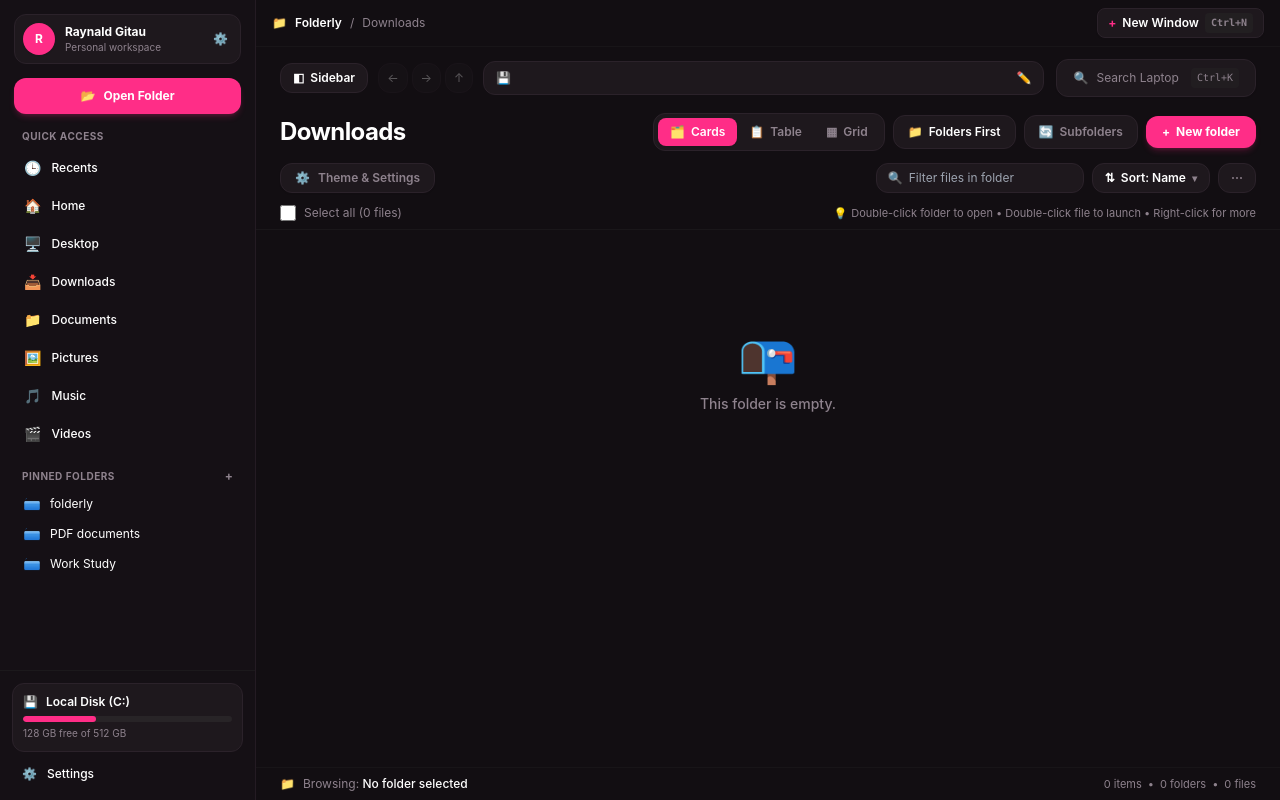
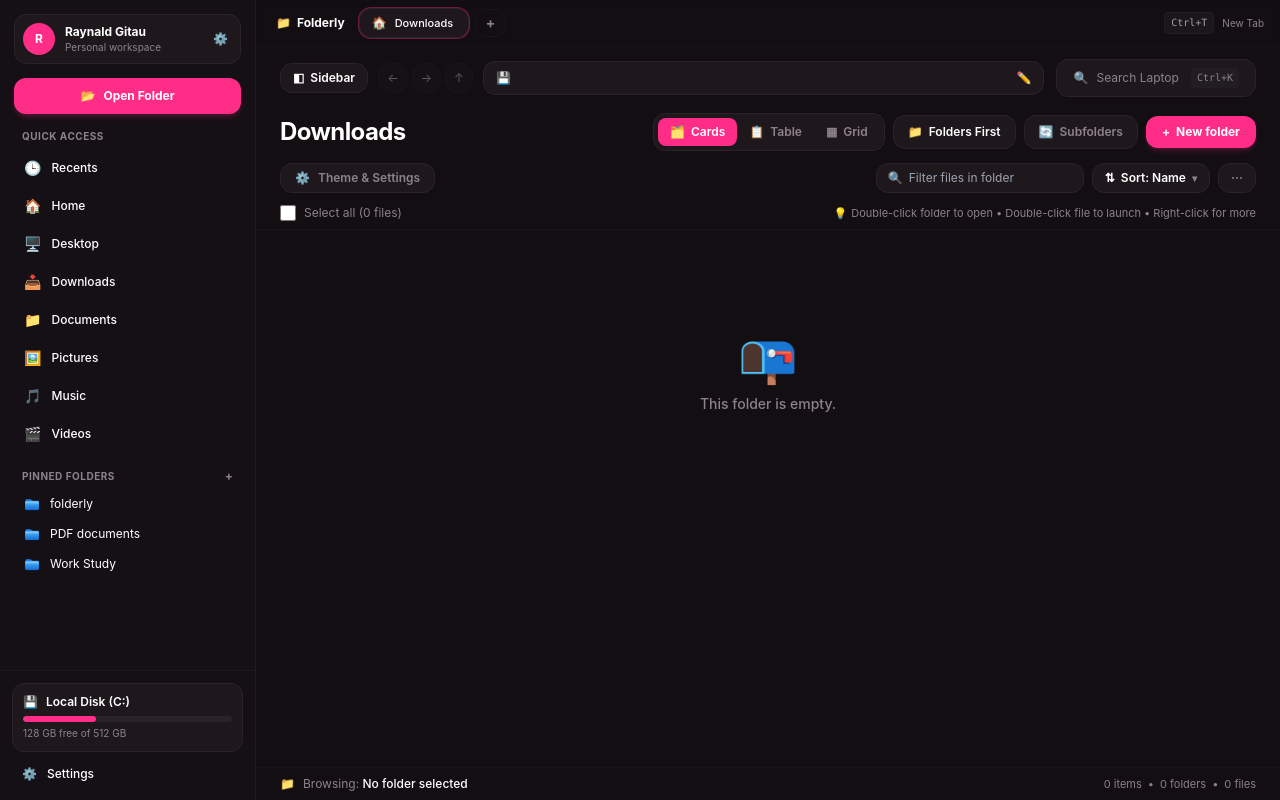
Before and after one commit to rayynaldgitau/Folderly-, a React (Vite) app: page / in a window 1280 px wide. Built offline with nearby package versions, Linux system fonts and the light colour scheme.

Commit message:
Fix desktop path resolution, redesign macOS folder icon, and implement tabbed navigation

```diff
--- a/src/App.tsx
+++ b/src/App.tsx
@@ -26,6 +26,7 @@
   DrawerPosition,
   SortField,
   SystemUserInfo,
+  TabItem,
 } from "./types";
 
 /** Default initial rule configuration. */
@@ -42,6 +43,47 @@
   append_text: "",
   prepend_text: "",
 };
+
+/**
+ * Catches unexpected React render errors and displays a recovery card instead of crashing.
+ */
+class ErrorBoundary extends React.Component<
+  { children: React.ReactNode },
+  { hasError: boolean; error: string | null }
+> {
+  constructor(props: { children: React.ReactNode }) {
+    super(props);
+    this.state = { hasError: false, error: null };
+  }
+  static getDerivedStateFromError(error: Error) {
+    return { hasError: true, error: error.message };
+  }
+  componentDidCatch(error: Error, errorInfo: React.ErrorInfo) {
+    console.error("ErrorBoundary caught error:", error, errorInfo);
+  }
+  render() {
+    if (this.state.hasError) {
+      return (
+        <div className="flex-1 flex flex-col items-center justify-center p-8 text-center bg-card rounded-2xl m-4 border border-neutral-800">
+          <span className="text-4xl mb-3">⚠️</span>
+          <h2 className="text-base font-bold text-primary-color mb-1">
+            Display Error Recovered
+          </h2>
+          <p className="text-xs text-muted-color mb-4 max-w-md">
+            {this.state.error || "An unexpected error occurred while rendering items."}
+          </p>
+          <button
+            onClick={() => this.setState({ hasError: false, error: null })}
+            className="px-4 py-2 rounded-xl bg-[#ff2d87] hover:bg-[#e61b74] text-white text-xs font-bold transition-all shadow-md shadow-[#ff2d87]/20"
+          >
+            Retry View
+          </button>
+        </div>
+      );
+    }
+    return this.props.children;
+  }
+}
 
 /**
  * Root Application Component for Folderly.
@@ -83,7 +125,17 @@
     return () => window.removeEventListener("keydown", handleKeyDown);
   }, []);
 
-  // ── Navigation & Explorer State ──────────────────────────────────────────
+  // ── Navigation, Tabs & Explorer State ────────────────────────────────────
+  const [tabs, setTabs]                   = useState<TabItem[]>([
+    {
+      id: "tab-default",
+      title: "Downloads",
+      path: null,
+      history: [],
+      historyIndex: -1,
+    },
+  ]);
+  const [activeTabId, setActiveTabId]     = useState<string>("tab-default");
   const [currentPath, setCurrentPath]     = useState<string | null>(null);
   const [history, setHistory]             = useState<string[]>([]);
   const [historyIndex, setHistoryIndex]   = useState<number>(-1);
@@ -230,6 +282,22 @@
             });
             setHistoryIndex((prev) => prev + 1);
           }
+
+          setTabs((prev) =>
+            prev.map((t) =>
+              t.id === activeTabId
+                ? {
+                    ...t,
+                    title: "Recent Files",
+                    path: "recents",
+                    history: pushHistory
+                      ? [...t.history.slice(0, historyIndex + 1), "recents"]
+                      : t.history,
+                    historyIndex: pushHistory ? historyIndex + 1 : t.historyIndex,
+                  }
+                : t
+            )
+          );
         } catch (err) {
           setStatus({ msg: `Error loading recents: ${err}`, type: "error" });
         } finally {
@@ -268,13 +336,33 @@
           });
           setHistoryIndex((prev) => prev + 1);
         }
+
+        const tabTitle =
+          path === "recents"
+            ? "Recent Files"
+            : path.split(/[\\/]/).filter(Boolean).pop() || "Folder";
+        setTabs((prev) =>
+          prev.map((t) =>
+            t.id === activeTabId
+              ? {
+                  ...t,
+                  title: tabTitle,
+                  path,
+                  history: pushHistory
+                    ? [...t.history.slice(0, historyIndex + 1), path]
+                    : t.history,
+                  historyIndex: pushHistory ? historyIndex + 1 : t.historyIndex,
+                }
+              : t
+          )
+        );
       } catch (err) {
         setStatus({ msg: `Navigation error: ${err}`, type: "error" });
       } finally {
         setLoading(false);
       }
     },
-    [isRecursive, historyIndex]
+    [isRecursive, historyIndex, activeTabId]
   );
 
   const handleGoBack = useCallback(() => {
@@ -375,6 +463,18 @@
           qa.find((q) => q.name === "Desktop")?.path ||
           qa[0]?.path;
         if (defaultTarget) {
+          const title =
+            defaultTarget.split(/[\\/]/).filter(Boolean).pop() || "Downloads";
+          setTabs([
+            {
+              id: "tab-default",
+              title,
+              path: defaultTarget,
+              history: [defaultTarget],
+              historyIndex: 0,
+            },
+          ]);
+          setActiveTabId("tab-default");
           navigateTo(defaultTarget);
         }
       } catch (e) {
@@ -444,28 +544,95 @@
   );
 
   /**
-   * Spawns a new independent Folderly window like File Explorer (Ctrl+N).
+   * Switches the active view to a specific tab.
+   *
+   * @param tabId - Unique ID of the tab to activate.
    */
-  const handleOpenNewWindow = useCallback(async () => {
-    try {
-      await invoke("open_new_window");
-      setStatus({ msg: "Opened new Folderly window.", type: "success" });
-    } catch (err) {
-      setStatus({ msg: `Failed to open new window: ${err}`, type: "error" });
+  const handleSelectTab = useCallback(
+    (tabId: string) => {
+      const target = tabs.find((t) => t.id === tabId);
+      if (!target) return;
+      setActiveTabId(tabId);
+      setHistory(target.history);
+      setHistoryIndex(target.historyIndex);
+      if (target.path) {
+        navigateTo(target.path, false);
       }
-  }, []);
+    },
+    [tabs, navigateTo]
+  );
 
-  // Global keyboard shortcuts (Ctrl+N for new window)
+  /**
+   * Opens a new tab, loading either a given folder or the Downloads / default folder.
+   *
+   * @param initialPath - Optional folder path to seed the new tab with.
+   */
+  const handleNewTab = useCallback(
+    (initialPath?: string) => {
+      const targetPath =
+        initialPath ||
+        quickAccess.find((q) => q.name === "Downloads")?.path ||
+        quickAccess.find((q) => q.name === "Desktop")?.path ||
+        "recents";
+      const title =
+        targetPath === "recents"
+          ? "Recent Files"
+          : targetPath.split(/[\\/]/).filter(Boolean).pop() || "New Tab";
+      const newTab: TabItem = {
+        id: `tab-${Date.now()}-${Math.random().toString(36).slice(2, 6)}`,
+        title,
+        path: targetPath,
+        history: [targetPath],
+        historyIndex: 0,
+      };
+      setTabs((prev) => [...prev, newTab]);
+      setActiveTabId(newTab.id);
+      navigateTo(targetPath, false);
+      setStatus({ msg: `Opened new tab: ${title}`, type: "info" });
+    },
+    [quickAccess, navigateTo]
+  );
+
+  /**
+   * Closes a tab and selects an adjacent remaining tab.
+   *
+   * @param tabId - ID of the tab to close.
+   */
+  const handleCloseTab = useCallback(
+    (tabId: string) => {
+      if (tabs.length <= 1) return;
+      const closeIndex = tabs.findIndex((t) => t.id === tabId);
+      const remaining = tabs.filter((t) => t.id !== tabId);
+      setTabs(remaining);
+      if (activeTabId === tabId) {
+        const nextActive = remaining[Math.max(0, closeIndex - 1)];
+        if (nextActive) {
+          setActiveTabId(nextActive.id);
+          setHistory(nextActive.history);
+          setHistoryIndex(nextActive.historyIndex);
+          if (nextActive.path) {
+            navigateTo(nextActive.path, false);
+          }
+        }
+      }
+    },
+    [tabs, activeTabId, navigateTo]
+  );
+
+  // Global keyboard shortcuts (Ctrl+T for new tab, Ctrl+W to close active tab)
   useEffect(() => {
     const handleKeyDown = (e: KeyboardEvent) => {
-      if ((e.ctrlKey || e.metaKey) && e.key.toLowerCase() === "n") {
+      if ((e.ctrlKey || e.metaKey) && e.key.toLowerCase() === "t") {
         e.preventDefault();
-        handleOpenNewWindow();
+        handleNewTab();
+      } else if ((e.ctrlKey || e.metaKey) && e.key.toLowerCase() === "w") {
+        e.preventDefault();
+        handleCloseTab(activeTabId);
       }
     };
     window.addEventListener("keydown", handleKeyDown);
     return () => window.removeEventListener("keydown", handleKeyDown);
-  }, [handleOpenNewWindow]);
+  }, [handleNewTab, handleCloseTab, activeTabId]);
 
   const handleShowInFileManager = useCallback(async (path: string) => {
     try {
@@ -793,12 +960,17 @@
           sortField={sortField}
           onSortChange={setSortField}
           onOpenSettings={() => setIsSettingsOpen(true)}
-          onNewWindow={handleOpenNewWindow}
+          tabs={tabs}
+          activeTabId={activeTabId}
+          onSelectTab={handleSelectTab}
+          onNewTab={handleNewTab}
+          onCloseTab={handleCloseTab}
         />
 
         {/* Workspace Central Area */}
         <div className="flex flex-1 min-h-0 overflow-hidden relative">
           <div className="flex-1 overflow-y-auto">
+            <ErrorBoundary>
               {viewMode === "details" ? (
                 <FileTableView
                   folders={filteredFolders}
@@ -836,6 +1008,7 @@
                   }
                 />
               )}
+            </ErrorBoundary>
           </div>
 
           {/* ── Right Renamer Drawer (when position is 'right') ── */}
--- a/src/components/MacIcons.tsx
+++ b/src/components/MacIcons.tsx
@@ -114,8 +114,9 @@
 }
 
 /**
- * Renders an authentic macOS-style blue folder icon with tab on top left,
- * soft cyan-blue gradient (#4aa3f0 to #1f75d5), subtle highlight and bottom shadow.
+ * Renders an authentic macOS Big Sur/Sonoma-style blue folder icon.
+ * Features the signature top-left rounded tab, radiant Apple sky-to-royal-blue
+ * gradient (#5ac8fa to #1370d6), specular rim highlight, and soft natural elevation.
  *
  * @param props - Folder icon configuration options.
  * @returns Rendered SVG folder element.
@@ -141,91 +142,82 @@
       aria-hidden="true"
     >
       <defs>
-        {/* Soft cyan/blue gradient for the front flap (#4aa3f0 to #1f75d5) */}
-        <linearGradient id={`${id}-front`} x1="0" y1="0" x2="0" y2="1">
-          <stop offset="0%" stopColor="#4aa3f0" />
-          <stop offset="100%" stopColor="#1f75d5" />
+        {/* Apple radiant blue front flap gradient */}
+        <linearGradient id={`${id}-front`} x1="32" y1="21.5" x2="32" y2="55.5" gradientUnits="userSpaceOnUse">
+          <stop offset="0%" stopColor="#5ac8fa" />
+          <stop offset="28%" stopColor="#3ca2f5" />
+          <stop offset="100%" stopColor="#136ed4" />
         </linearGradient>
 
-        {/* Darker blue gradient for the back cavity and top-left tab */}
-        <linearGradient id={`${id}-back`} x1="0" y1="0" x2="0" y2="1">
-          <stop offset="0%" stopColor="#257cd4" />
-          <stop offset="100%" stopColor="#175ca8" />
+        {/* Deep blue back cavity and tab gradient */}
+        <linearGradient id={`${id}-back`} x1="32" y1="12" x2="32" y2="54" gradientUnits="userSpaceOnUse">
+          <stop offset="0%" stopColor="#2582e8" />
+          <stop offset="100%" stopColor="#1155a6" />
         </linearGradient>
 
-        {/* Soft top-edge gloss shine */}
-        <linearGradient id={`${id}-highlight`} x1="0" y1="0" x2="0" y2="1">
-          <stop offset="0%" stopColor="#ffffff" stopOpacity="0.38" />
+        {/* Soft specular sheen overlay for the top of the flap */}
+        <linearGradient id={`${id}-sheen`} x1="32" y1="21.5" x2="32" y2="35" gradientUnits="userSpaceOnUse">
+          <stop offset="0%" stopColor="#ffffff" stopOpacity="0.32" />
           <stop offset="100%" stopColor="#ffffff" stopOpacity="0" />
         </linearGradient>
 
-        {/* Drop shadow for folder depth */}
-        <filter id={`${id}-shadow`} x="-10%" y="0%" width="120%" height="130%">
-          <feDropShadow dx="0" dy="2" stdDeviation="1.5" floodColor="#0e3f73" floodOpacity="0.32" />
+        {/* Tactile elevation drop shadow */}
+        <filter id={`${id}-shadow`} x="-12%" y="-5%" width="124%" height="135%">
+          <feDropShadow dx="0" dy="2" stdDeviation="1.8" floodColor="#073262" floodOpacity="0.38" />
         </filter>
       </defs>
 
-      {/* Back tab on the left and rear plate */}
+      {/* ── 1. Back Tab & Rear Folder Plate ── */}
       <path
-        d="M 6 15 C 6 11.7 8.7 9 12 9 L 26 C 28.5 9 30.7 10.3 32 12.3 L 34.5 15.5 C 35.5 16.8 37 17.5 38.6 17.5 L 56 17.5 C 59.3 17.5 62 20.2 62 23.5 L 62 50 C 62 53.3 59.3 56 56 56 L 6 56 C 2.7 56 0 53.3 0 50 L 0 21 C 0 17.7 2.7 15 6 15 Z"
+        d="M 6.5 18 C 6.5 14.5 8.5 12.5 12 12.5 L 24 12.5 C 26.8 12.5 28.6 13.8 30.5 16 C 32 17.7 33.8 18.5 36 18.5 L 54.5 18.5 C 57.5 18.5 59.5 20.5 59.5 23.5 L 59.5 49 C 59.5 52 57.5 54 54.5 54 L 9.5 54 C 6.5 54 4.5 52 4.5 49 L 4.5 23 C 4.5 20.2 5.5 18 6.5 18 Z"
         fill={`url(#${id}-back)`}
       />
 
-      {/* Dark interior cavity groove behind the front flap */}
+      {/* ── 2. Subtle Interior Cavity Shade ── */}
       <path
-        d="M 4 21.5 L 60 21.5"
-        stroke="#124f91"
-        strokeWidth="1.8"
-        strokeOpacity="0.7"
+        d="M 6 22 L 58 22"
+        stroke="#0d4684"
+        strokeWidth="1.6"
+        strokeOpacity="0.4"
       />
 
-      {/* Front folder flap with rounded corners */}
+      {/* ── 3. Front Folder Flap (Smooth Rounded Rectangle) ── */}
       <rect
-        x="1"
-        y="21"
-        width="62"
-        height="35"
+        x="4.5"
+        y="21.5"
+        width="55"
+        height="34"
         rx="5.5"
         fill={`url(#${id}-front)`}
         filter={`url(#${id}-shadow)`}
       />
 
-      {/* Soft highlight overlay on upper half */}
+      {/* ── 4. Upper Half Subtle Gloss Sheen ── */}
       <rect
-        x="1"
-        y="21"
-        width="62"
-        height="13"
+        x="4.5"
+        y="21.5"
+        width="55"
+        height="14"
         rx="5.5"
-        fill={`url(#${id}-highlight)`}
+        fill={`url(#${id}-sheen)`}
       />
 
-      {/* Crisp cyan top-edge highlight stroke */}
+      {/* ── 5. Crisp Specular Top-Edge Rim Highlight ── */}
       <path
-        d="M 3.5 22.5 Q 3.5 22 6 22 L 58 22 Q 60.5 22 60.5 22.5"
-        stroke="#8bd0fd"
-        strokeWidth="1.2"
+        d="M 7.5 22.5 L 56.5 22.5"
+        stroke="#ffffff"
+        strokeWidth="1"
+        strokeOpacity="0.55"
         strokeLinecap="round"
       />
 
-      {/* Embossed horizontal groove (macOS folder signature) */}
-      <line
-        x1="6"
-        y1="37"
-        x2="58"
-        y2="37"
-        stroke="#175da7"
-        strokeWidth="1"
-        strokeOpacity="0.35"
-      />
-      <line
-        x1="6"
-        y1="38"
-        x2="58"
-        y2="38"
-        stroke="#7cc3fb"
-        strokeWidth="1"
-        strokeOpacity="0.3"
+      {/* ── 6. Bottom Edge Ambient Reflected Rim ── */}
+      <path
+        d="M 8 55 L 56 55"
+        stroke="#0c4c94"
+        strokeWidth="0.8"
+        strokeOpacity="0.4"
+        strokeLinecap="round"
       />
     </svg>
   );
--- a/src/components/NavigationBar.tsx
+++ b/src/components/NavigationBar.tsx
@@ -1,5 +1,6 @@
 import React, { useState, useEffect, useRef, useMemo } from "react";
-import type { ViewMode, DrawerPosition, SortField } from "../types";
+import type { ViewMode, DrawerPosition, SortField, TabItem } from "../types";
+import { MacFolderIcon } from "./MacIcons";
 
 /**
  * Properties for the NavigationBar component.
@@ -69,8 +70,16 @@
   onSortChange?: (field: SortField) => void;
   /** Callback to open preferences and settings modal. */
   onOpenSettings?: () => void;
-  /** Callback to spawn a new Folderly window. */
-  onNewWindow?: () => void;
+  /** All currently open tabs. */
+  tabs: TabItem[];
+  /** ID of the active tab. */
+  activeTabId: string;
+  /** Callback invoked when switching active tabs. */
+  onSelectTab: (tabId: string) => void;
+  /** Callback invoked to open a new tab. */
+  onNewTab: () => void;
+  /** Callback invoked to close a tab by id. */
+  onCloseTab: (tabId: string) => void;
 }
 
 /** Represents a single clickable breadcrumb segment. */
@@ -160,7 +169,11 @@
   sortField = "name",
   onSortChange,
   onOpenSettings,
-  onNewWindow,
+  tabs = [],
+  activeTabId,
+  onSelectTab,
+  onNewTab,
+  onCloseTab,
 }) => {
   const [isEditingPath, setIsEditingPath] = useState(false);
   const [editPathValue, setEditPathValue] = useState("");
@@ -235,28 +248,73 @@
 
   return (
     <header className="flex flex-col select-none shrink-0 border-b border-neutral-800/40">
-      {/* ── Top Window Titlebar Row: Name + [+ New Window (Ctrl+N)] ── */}
-      <div className="flex items-center justify-between px-4 py-2 text-xs border-b border-neutral-800/30">
-        <div className="flex items-center gap-2">
-          <span className="text-[#ff2d87]">📁</span>
-          <span className="font-semibold text-primary-color">Folderly</span>
-          <span className="text-muted-color">/</span>
-          <span className="text-muted-color">{currentFolderName}</span>
+      {/* ── Top Browser / Explorer Tab Bar Strip ── */}
+      <div className="flex items-center justify-between px-3 py-1.5 text-xs border-b border-neutral-800/30 bg-sidebar/50 backdrop-blur-sm gap-2">
+        <div className="flex items-center gap-1.5 min-w-0 flex-1 overflow-x-auto no-scrollbar py-0.5">
+          {/* Brand Pill */}
+          <div className="flex items-center gap-1.5 px-2 py-1 shrink-0 font-bold text-xs text-primary-color select-none">
+            <span className="text-[#ff2d87]">📁</span>
+            <span className="hidden sm:inline">Folderly</span>
+          </div>
+
+          {/* Active & Inactive Tabs */}
+          {tabs.map((tab) => {
+            const isActive = tab.id === activeTabId;
+            return (
+              <div
+                key={tab.id}
+                onClick={() => onSelectTab(tab.id)}
+                className={`group flex items-center gap-2 px-3 py-1.5 rounded-xl text-xs max-w-[200px] min-w-[110px] shrink-0 cursor-pointer transition-all select-none border ${
+                  isActive
+                    ? "bg-card border-neutral-700/60 text-primary-color font-semibold shadow-sm ring-1 ring-[#ff2d87]/40"
+                    : "bg-transparent border-transparent text-muted-color hover:text-primary-color hover:bg-card/40"
+                }`}
+                title={tab.path || tab.title}
+              >
+                <span className="shrink-0 flex items-center">
+                  {tab.path === "recents" ? (
+                    <span>🕒</span>
+                  ) : !tab.path ? (
+                    <span>🏠</span>
+                  ) : (
+                    <MacFolderIcon size={14} />
+                  )}
+                </span>
+                <span className="truncate flex-1 text-[11px] font-medium">
+                  {tab.title}
+                </span>
+                {tabs.length > 1 && (
+                  <button
+                    onClick={(e) => {
+                      e.stopPropagation();
+                      onCloseTab(tab.id);
+                    }}
+                    className="w-4 h-4 rounded-full flex items-center justify-center text-[10px] text-muted-color hover:text-white hover:bg-[#ff2d87] transition-all opacity-0 group-hover:opacity-100"
+                    title="Close Tab (Ctrl+W)"
+                  >
+                    ✕
+                  </button>
+                )}
+              </div>
+            );
+          })}
+
+          {/* + New Tab Button */}
+          <button
+            onClick={onNewTab}
+            className="flex items-center gap-1 px-2.5 py-1.5 rounded-xl bg-card/60 hover:bg-card border border-neutral-800/40 hover:border-[#ff2d87]/40 text-muted-color hover:text-[#ff2d87] text-xs font-semibold shrink-0 transition-all shadow-sm group"
+            title="Open a new tab (Ctrl+T)"
+          >
+            <span className="font-bold text-sm leading-none group-hover:scale-110 transition-transform">+</span>
+          </button>
         </div>
 
-        {/* Multi-Window Spawn Control (replaces duplicate minimize/maximize/close icons) */}
-        <div className="flex items-center gap-2">
-          <button
-            onClick={onNewWindow}
-            className="flex items-center gap-1.5 px-2.5 py-1 rounded-lg bg-card border border-neutral-800/30 hover:border-[#ff2d87]/50 hover:text-[#ff2d87] text-primary-color text-xs font-semibold transition-all shadow-sm group"
-            title="Open a new Folderly window (Ctrl+N)"
-          >
-            <span className="text-[#ff2d87] font-bold group-hover:scale-110 transition-transform">+</span>
-            <span>New Window</span>
-            <kbd className="text-[10px] bg-neutral-800/50 px-1.5 py-0.5 rounded text-muted-color">
-              Ctrl+N
-            </kbd>
-          </button>
+        {/* Right side helper shortcut indicator */}
+        <div className="hidden md:flex items-center gap-2 text-muted-color text-[11px] shrink-0 pr-1">
+          <kbd className="bg-neutral-800/40 border border-neutral-800/60 px-1.5 py-0.5 rounded text-[10px] text-neutral-400">
+            Ctrl+T
+          </kbd>
+          <span className="text-[10px]">New Tab</span>
         </div>
       </div>
 
--- a/src/components/Sidebar.tsx
+++ b/src/components/Sidebar.tsx
@@ -47,12 +47,20 @@
   onOpenSettings,
 }) => {
   const drives = quickAccess.filter((item) => item.is_drive);
+  const desktopItem = quickAccess.find((q) => q.name.toLowerCase() === "desktop");
+  const resolvedDesktopPath = desktopItem?.path || "C:\\Users\\rayna\\OneDrive\\Desktop";
+
+  const effectivePinnedFolders = pinnedFolders || [
+    { name: "folderly", path: "C:\\Users\\rayna\\Downloads\\folderly" },
+    { name: "PDF documents", path: "C:\\Users\\rayna\\Documents" },
+    { name: "Work Study", path: resolvedDesktopPath },
+  ];
 
   // Default Quick Access standard locations
   const standardQuickAccess = [
     { name: "Recents", icon: "🕒", path: "recents" },
     { name: "Home", icon: "🏠", path: "" },
-    { name: "Desktop", icon: "🖥️", path: "" },
+    { name: "Desktop", icon: "🖥️", path: resolvedDesktopPath },
     { name: "Downloads", icon: "📥", path: "" },
     { name: "Documents", icon: "📁", path: "" },
     { name: "Pictures", icon: "🖼️", path: "" },
@@ -66,7 +74,7 @@
     return {
       name: sq.name,
       icon: sq.icon,
-      path: found ? found.path : sq.path,
+      path: found && found.path ? found.path : sq.path,
     };
   });
 
@@ -163,7 +171,7 @@
             </button>
           </div>
           <div className="space-y-0.5">
-            {pinnedFolders.map((p) => (
+            {effectivePinnedFolders.map((p) => (
               <button
                 key={p.name}
                 onClick={() => onNavigate(p.path)}
```
Also changed, not shown: src/types.ts (+14 -0 lines), 2 other files (tests, documents, lock files or other folders). Lines whose indentation alone changed are shown as unchanged.
